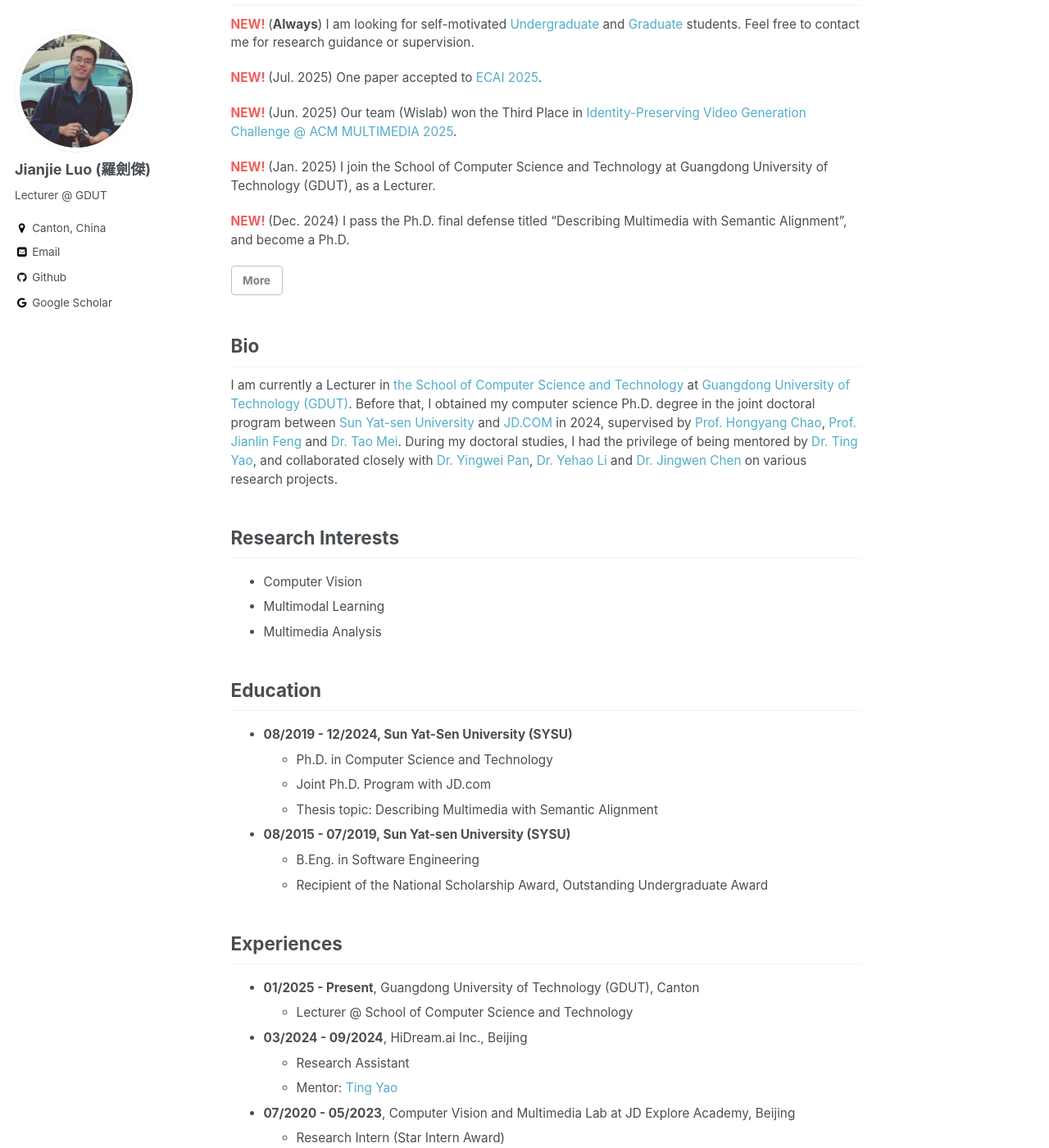
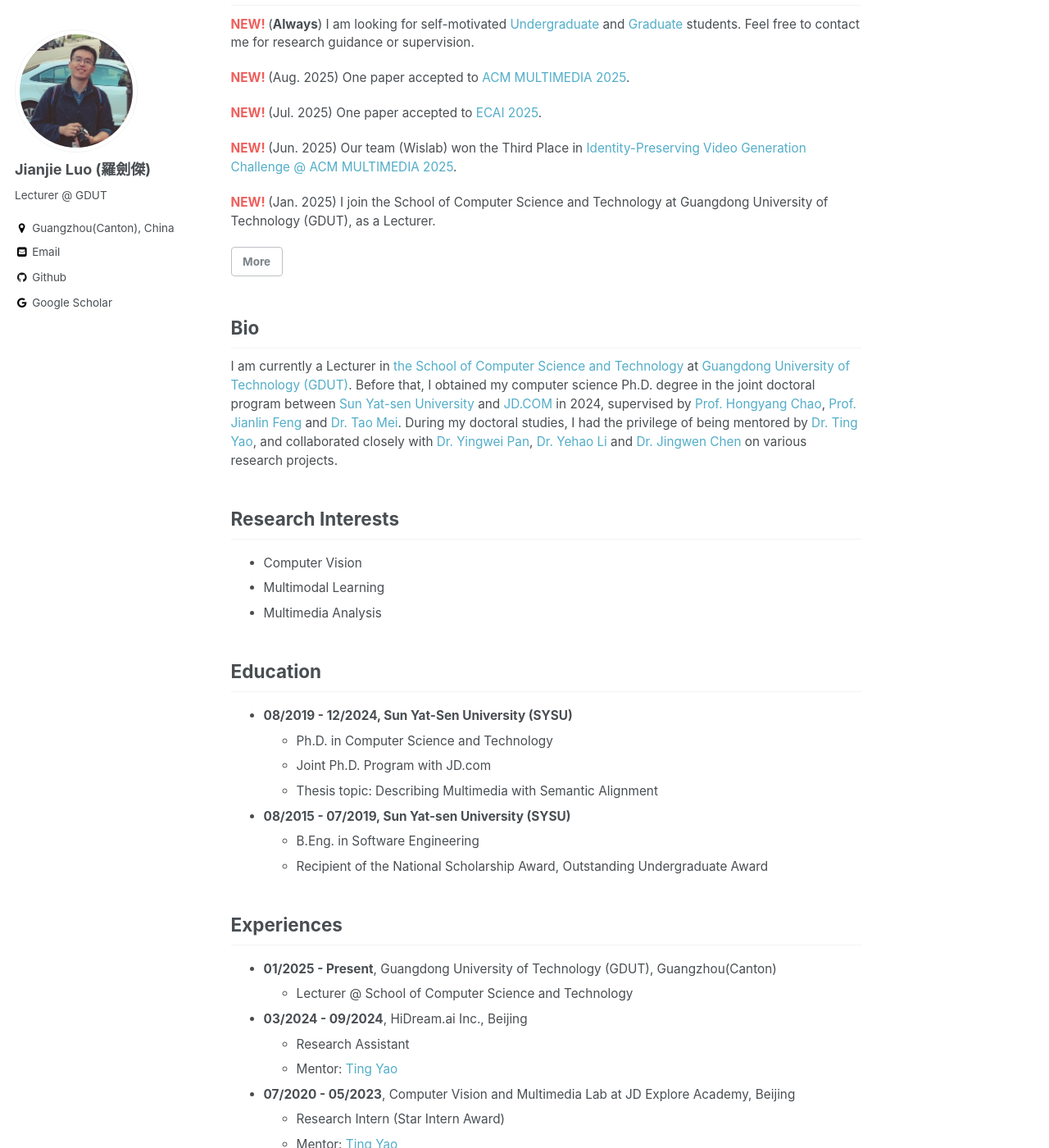
Before and after one commit to jianjieluo/jianjieluo.github.io, a Jekyll site: the page built from index.html, in a window 1280 px wide and 1400 px high, scrolled down 195 px. Shown: the whole window at 82% size. Built offline with Jekyll 4.4.1, drawn with Linux system fonts in a browser that asks for light colours; a script that is not in the unit is left out; the list of posts is cut into pages by our own code; some of the changed text lies outside the part shown.

Commit message:
add ECAI2025 & MM2025 papers

```diff
--- a/_config.yml
+++ b/_config.yml
@@ -67,7 +67,7 @@
   name             : "Jianjie Luo (羅劍傑)"
   avatar           : "bio-photo.jpg"
   bio              : "Lecturer @ GDUT"
-  location         : "Canton, China"
+  location         : "Guangzhou(Canton), China"
   email            : "jianjieluo.sysu@gmail.com"
   uri              :
   bitbucket        :
--- a/_data/news.yml
+++ b/_data/news.yml
@@ -1,13 +1,14 @@
 # News on home page
 main:
   - "(**Always**) I am looking for self-motivated [Undergraduate](https://jianjieluo.github.io/posts/undergraduate/) and [Graduate](https://jianjieluo.github.io/posts/graduate/) students. Feel free to contact me for research guidance or supervision."
+  - "(Aug. 2025) One paper accepted to [ACM MULTIMEDIA 2025](https://acmmm2025.org/accepted-regular-papers/)."
   - "(Jul. 2025) One paper accepted to [ECAI 2025](https://ecai2025.org/)."
   - "(Jun. 2025) Our team (Wislab) won the Third Place in [Identity-Preserving Video Generation Challenge @ ACM MULTIMEDIA 2025](https://hidream-ai.github.io/ipvg-challenge.github.io/)."
   - "(Jan. 2025) I join the School of Computer Science and Technology at Guangdong University of Technology (GDUT), as a Lecturer."
-  - "(Dec. 2024) I pass the Ph.D. final defense titled “Describing Multimedia with Semantic Alignment”, and become a Ph.D."
 
 all:
   - "(**Always**) I am looking for self-motivated [Undergraduate](https://jianjieluo.github.io/posts/undergraduate/) and [Graduate](https://jianjieluo.github.io/posts/graduate/) students. Feel free to contact me for research guidance or supervision."
+  - "(Aug. 2025) One paper accepted to [ACM MULTIMEDIA 2025](https://acmmm2025.org/accepted-regular-papers/)."
   - "(Jul. 2025) One paper accepted to [ECAI 2025](https://ecai2025.org/)."
   - "(Jun. 2025) Our team (Wislab) won the Third Place in [Identity-Preserving Video Generation Challenge @ ACM MULTIMEDIA 2025](https://hidream-ai.github.io/ipvg-challenge.github.io/)."
   - "(Jan. 2025) I join the School of Computer Science and Technology at Guangdong University of Technology (GDUT), as a Lecturer."
--- a/index.html
+++ b/index.html
@@ -50,7 +50,7 @@
 
 <h2 style="clear: both;">Experiences</h2>
 <ul>
-  <li><b>01/2025 - Present</b>, Guangdong University of Technology (GDUT), Canton</li>
+  <li><b>01/2025 - Present</b>, Guangdong University of Technology (GDUT), Guangzhou(Canton)</li>
   <ul>
     <li>Lecturer @ School of Computer Science and Technology</li>
   </ul>
```
Also changed, not shown: other parts of index.html (+1 -1 lines), _data/publications.yml (+14 -0 lines), images/Deepfake-MFDL.jpg (added), images/IPVG-challenge2025.jpg (added).
